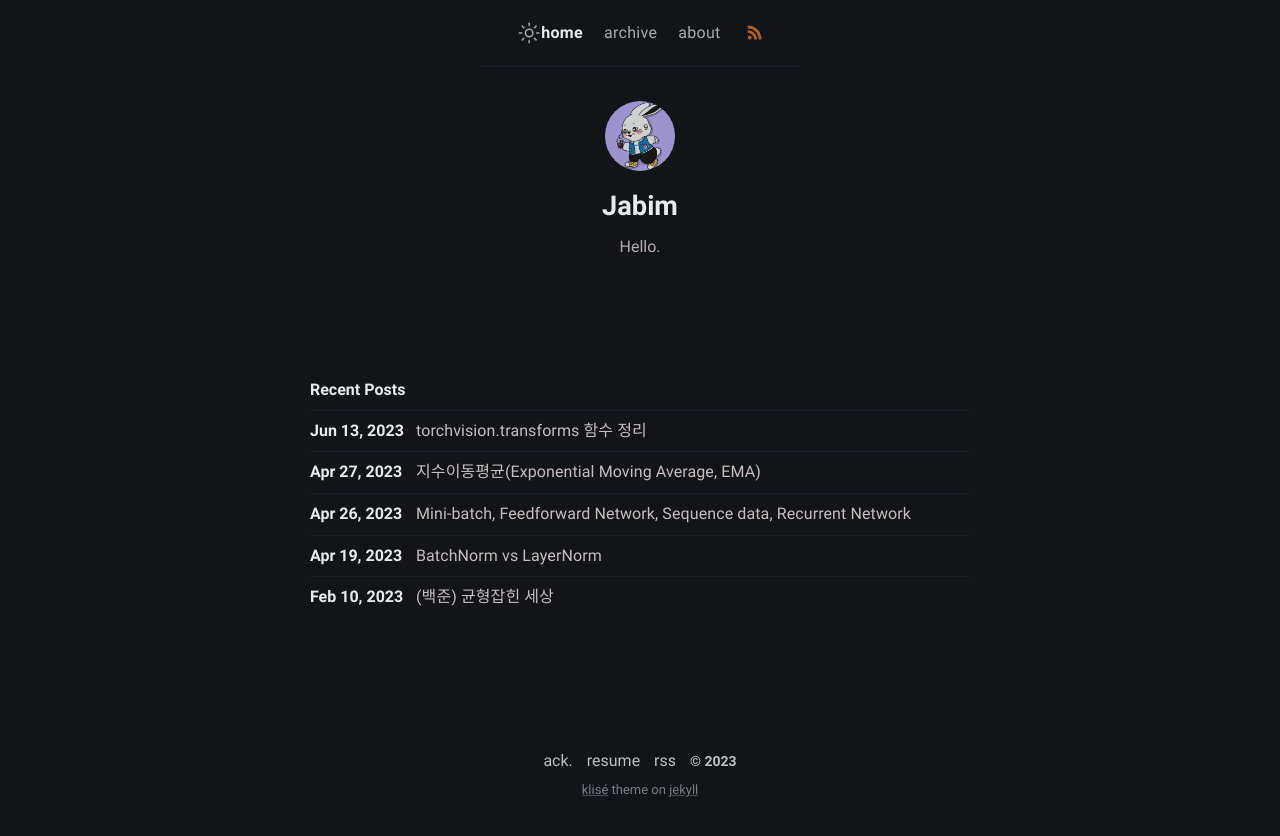
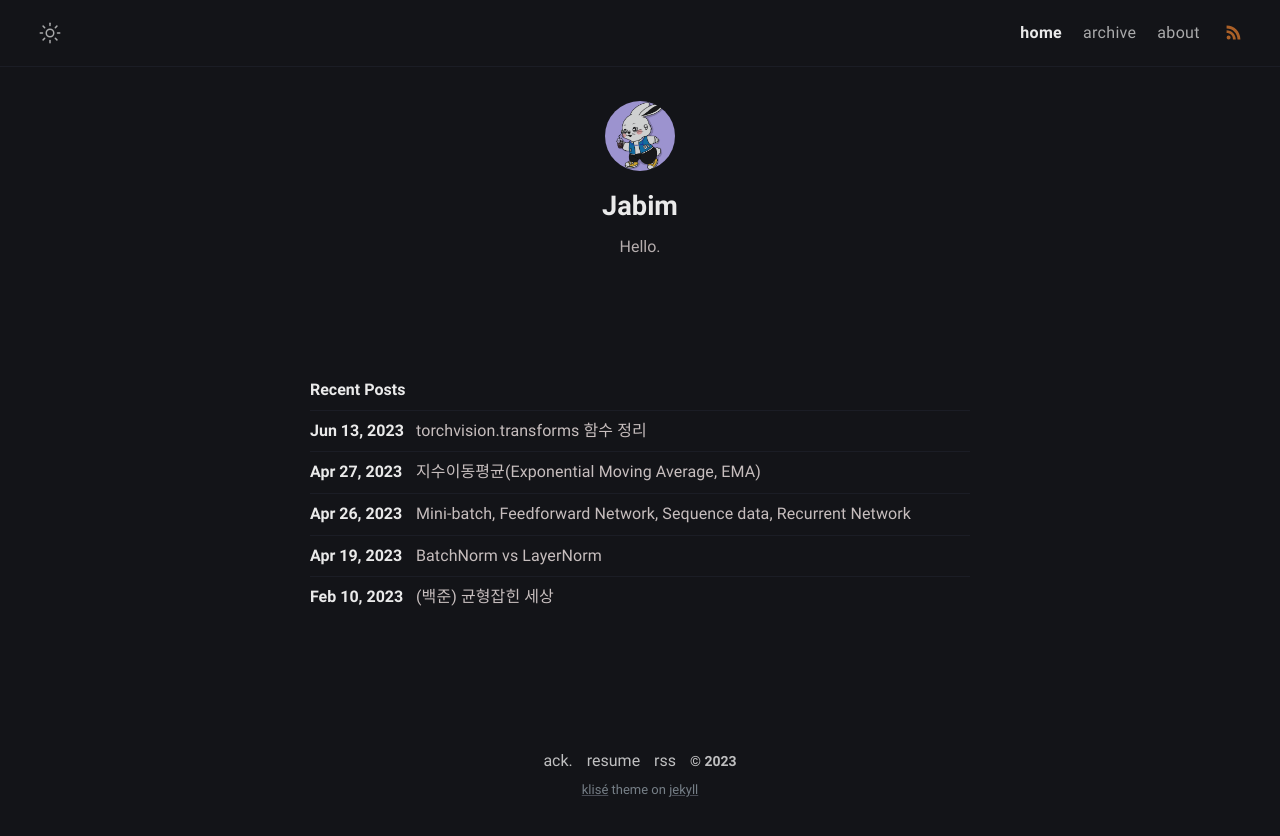
Before and after one commit to JeongSabin/JeongSabin.github.io, a Jekyll site: the page built from index.md, in a window 1280 px wide. Shown: the top 836 px of the page. Built offline with Jekyll 4.4.1, drawn with Linux system fonts in a browser that asks for light colours.

Commit message:
navbar fixed

```diff
--- a/_sass/klise/_layout.scss
+++ b/_sass/klise/_layout.scss
@@ -1,16 +1,16 @@
 // Navbar
 .navbar {
   height: auto;
-  max-width: calc(#{$wide-size} - (#{$spacing-full} * 2));
-  max-width: -webkit-calc(#{$wide-size} - (#{$spacing-full} * 2));
+  max-width: 100%;
   position: fixed;
   top: 0;
-  left: 50%;
-  transform: translateX(-50%);
+  left: 0;
+  right: 0;
   border-bottom: 1px solid $light;
   padding: $spacing-full - 15px $spacing-full;
   @extend %clearfix;
 }
+
 
 // Navigation
 .menu {
```
